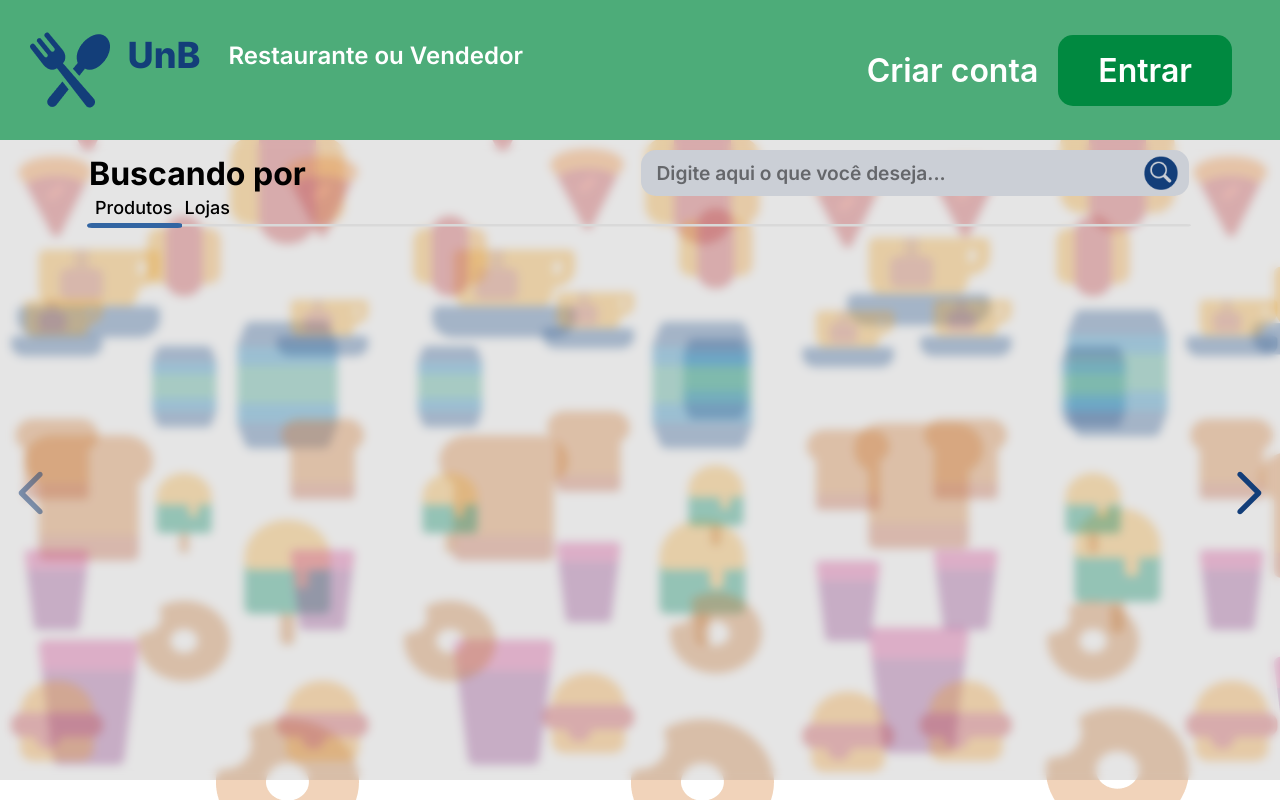
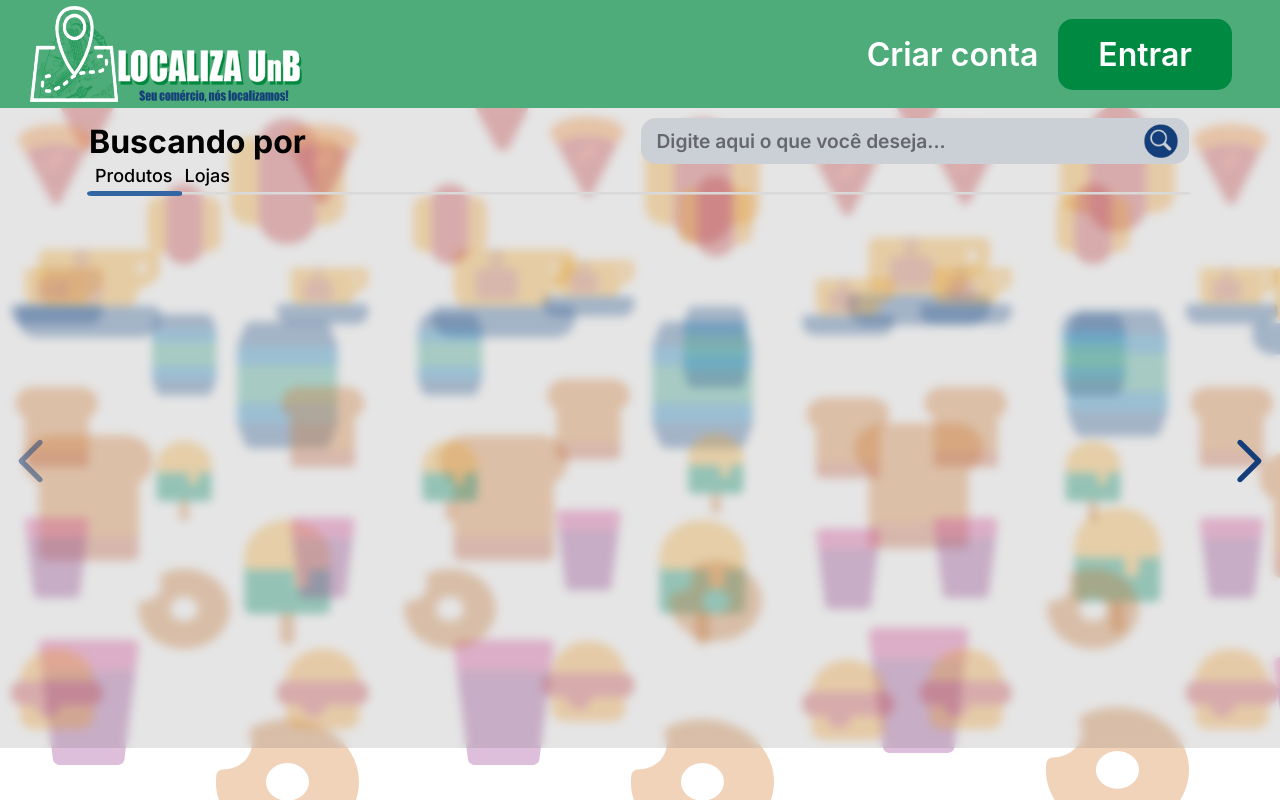
Before and after one commit to Projeto-MP-Localiza-UNB/LocalizaUNB, a React (Create React App) app in the folder client/: page /search in a window 1280 px wide. Built offline with nearby package versions, Linux system fonts and the light colour scheme.

Commit message:
Inicio Pesquisa por GPS

```diff
--- a/client/src/components/Header/Header.css
+++ b/client/src/components/Header/Header.css
@@ -1,6 +1,6 @@
 header {
   width: 100%;
-  height: 8.75rem;
+  height: 6.75rem;
   background: #4dac79;
   display: flex;
   justify-content: space-between;
@@ -17,8 +17,8 @@ header {
 
 .logo {
   margin: 1.87rem 1.1rem 1.87rem 1.87rem;
-  width: 5rem;
-  height: 5rem;
+  width: 17rem;
+  height: 6rem;
   flex-shrink: 0;
 }
 
--- a/client/src/components/Header/Header.js
+++ b/client/src/components/Header/Header.js
@@ -1,6 +1,6 @@
 import React from 'react';
 import './Header.css';
-import Logo from '../../assets/icons/icone-padrao.png';
+import Logo from '../../assets/icons/logoproject.png';
 import { Link } from 'react-router-dom';
 
 const Header = () => {
@@ -9,9 +9,9 @@ const Header = () => {
       <div className="container">
         <Link to={'/'} className="logo_unb">
           <img src={Logo} alt="logo localiza" className="logo" />
-          <span className="unb"> UnB </span>
+          <span className="unb"> </span>
         </Link>
-        <span className="text"> Restaurante ou Vendedor </span>
+        <span className="text"> </span>
       </div>
       <div>
         <Link to="/register" className="create-account">
--- a/client/src/components/gps/GPS.js
+++ b/client/src/components/gps/GPS.js
@@ -65,6 +65,8 @@ const GPS = ({
   }, [mapRef, coordenadas, map, marker, updateMarker, userCoordinates]);
 
   useEffect(() => {
+
+
     if (userCoordinates) {
       if (navigator.geolocation) {
         navigator.geolocation.getCurrentPosition(
@@ -72,6 +74,7 @@ const GPS = ({
             const latitude = position.coords.latitude;
             const longitude = position.coords.longitude;
             setCoordenadas({ lat: latitude, lng: longitude });
+            console.log(latitude, longitude)
           },
           (error) => {
             console.error(error.message);
--- a/client/src/components/gps/GPSService.js
+++ b/client/src/components/gps/GPSService.js
@@ -35,7 +35,20 @@ export default class GPSService {
       lng: marker.position.lng(),
     };
   }
-
+  static calculateDistance(lat1, lon1, lat2, lon2) {
+    const R = 6371; // Raio da Terra em quilômetros
+    const dLat = (lat2 - lat1) * (Math.PI / 180);
+    const dLon = (lon2 - lon1) * (Math.PI / 180);
+    const a =
+      Math.sin(dLat / 2) * Math.sin(dLat / 2) +
+      Math.cos(lat1 * (Math.PI / 180)) *
+        Math.cos(lat2 * (Math.PI / 180)) *
+        Math.sin(dLon / 2) *
+        Math.sin(dLon / 2);
+    const c = 2 * Math.atan2(Math.sqrt(a), Math.sqrt(1 - a));
+    const distance = R * c;
+    return distance;
+  }
   static getUserMarkerPosition(map, coordinates) {
     return new google.maps.Marker({
       map: map,
--- a/client/src/shared/search/Search.js
+++ b/client/src/shared/search/Search.js
@@ -35,7 +35,7 @@ export function Search({ setter, input, loading }) {
     setHasErrors(errors);
     if (!Object.values(errors).includes(true)) {
       loading(true);
-      FormService.get('produto').then((json) => {
+      FormService.get('lojas').then((json) => {
         console.log(json);
         setter(json);
         input(data.searchInput);
--- a/client/src/views/SearchResults/SearchResults.js
+++ b/client/src/views/SearchResults/SearchResults.js
@@ -1,14 +1,16 @@
 import { useOutletContext } from 'react-router';
 import Filter from './components/Filter/Filter';
 import ResultsGrid from './components/ResultsGrid/ResultsGrid';
-
+import GPSService from '../../components/gps/GPSService';
 import './SearchResults.css';
 import { useMemo } from 'react';
 import SearchResultsService from './services/searchResultsService';
 import Card from './components/Card/Card';
+import { useState } from 'react';
 
 export default function SearchResults() {
   const [results, setResults, input, setInput, setLoading] = useOutletContext();
+  const [userCoordinates] = useState();
 
   const paginatedResults = useMemo(() => {
     const pages = SearchResultsService.getGridPages(results);
@@ -18,7 +20,8 @@ export default function SearchResults() {
 
         <li key={item.id}>
 
-          <Card product={item} renderType={'produto'} />
+          <Card product={item} userCoordinates={userCoordinates} renderType={'lojas'} />
+
         </li>
       ))
     );
--- a/client/src/views/SearchResults/components/Card/Card.js
+++ b/client/src/views/SearchResults/components/Card/Card.js
@@ -12,13 +12,13 @@ const Card = ({ product = null  , restaurant = null, renderType }) => {
         className="card-img"
       />
       <div className="content-box">
-        {renderType === 'produto' && product && (
+        {renderType === 'lojas' && product && (
           <>
             <div className="space">
               <span className="title">{product.nome}</span>
             </div>
             <div className="space">
-              <span>{`Loja -  ${product.descricao}`}</span>
+              <span>{`${product.descricao}-m  `}</span>
             </div>
             <div>
               <span className="review">
--- a/client/src/views/SearchResults/components/Filter/Filter.js
+++ b/client/src/views/SearchResults/components/Filter/Filter.js
@@ -26,7 +26,7 @@ export default function Filter({
       <Search setter={setResults} input={setInput} loading={setLoading} />
       <div className="sort">
         <div className="options">
-          <button onClick={() => setType('produto')}>Produtos</button>
+          <button onClick={() => setType('lojas')}>Produtos</button>
           <button onClick={() => setType('loja')}>Lojas</button>
           <svg width="100%" height="5" className={['sign', type].join(' ')}>
             <rect x="0" y="0" width="100%" height="5" rx="5" fill="#3265A2" />
```
Also changed, not shown: client/src/assets/icons/logoproject.png (added), 1 other file (tests, documents, lock files or other folders).
